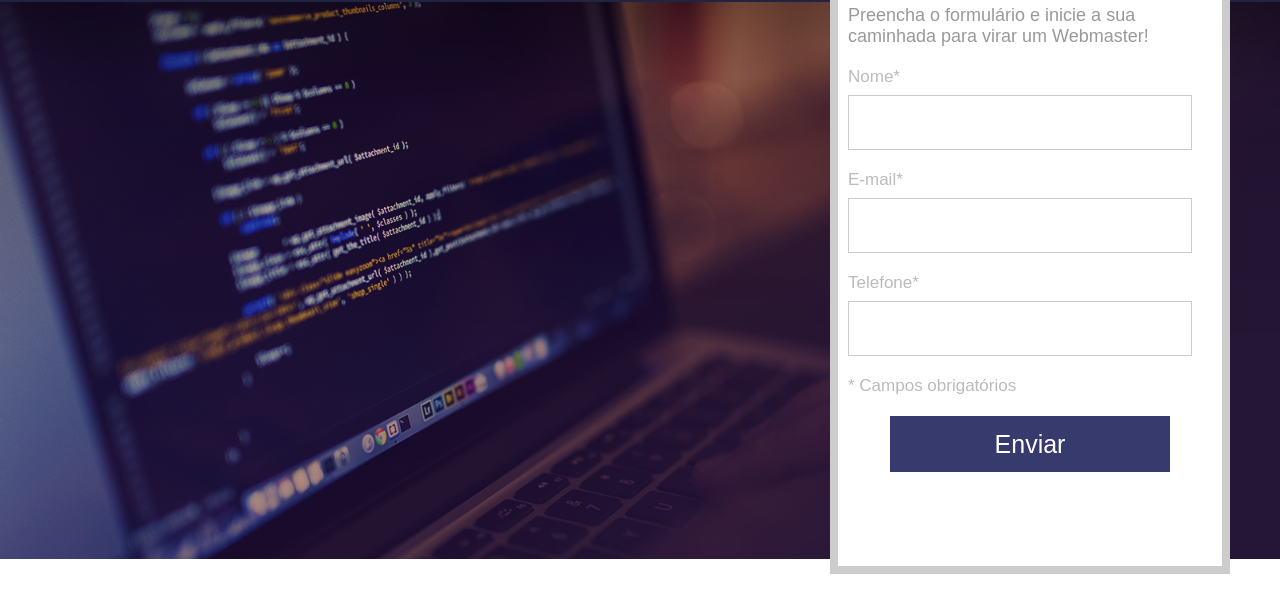
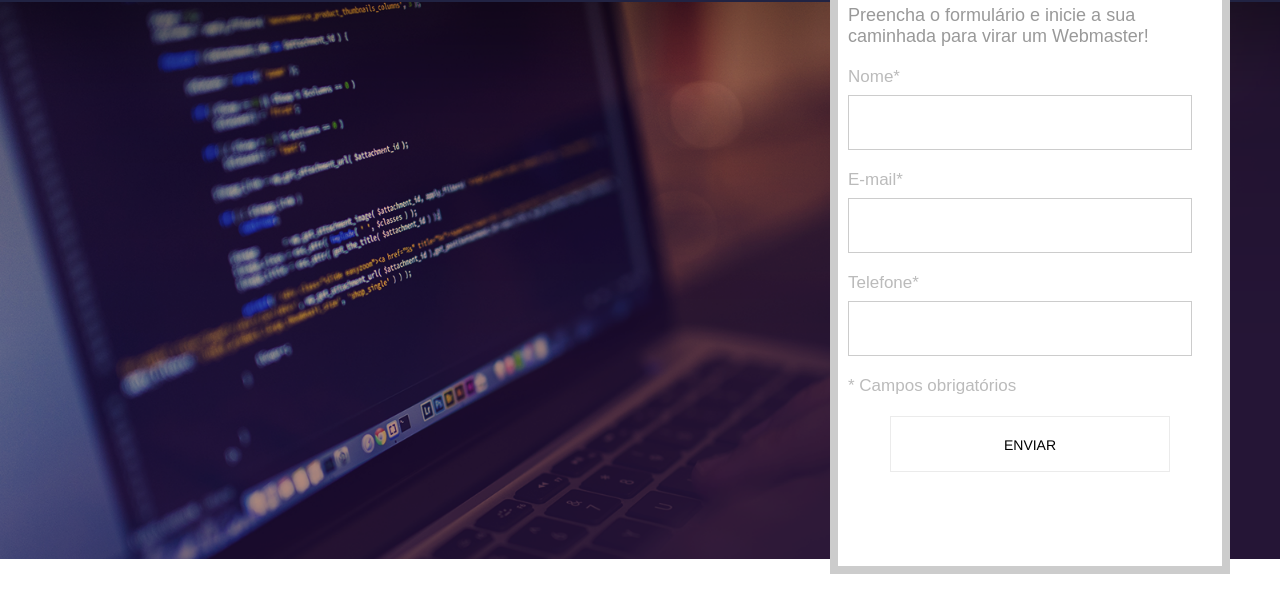
Before and after one commit to OtavioFer/Danki-Projeto-1, a plain HTML site: page index.html in a window 1280 px wide. Shown: the part 58-670 px from the top of the page. Drawn offline with Linux system fonts and the light colour scheme.

Commit message:
Button edit

```diff
--- a/index.html
+++ b/index.html
@@ -40,11 +40,13 @@
             <p class="warning">* Campos obrigatórios</p>
 
             <div class="input-submit-container">
-              <input type="submit" name="acao" value="Enviar">
+              <button class="button-48" role="button">
+                <span class="text">Enviar</span>
+              </button>
             </div><!-- input-submit-container -->
           </form>
-        </div><!-- form -->
-      </div> <!-- center -->
+        </div> <!-- form -->
+      </div><!-- center -->
     </div><!-- container-banner -->
   </body>
 </html>
--- a/src/css/style.css
+++ b/src/css/style.css
@@ -76,13 +76,73 @@
   text-align: center;
 }
 
-.form input[type="submit"] {
-  cursor: pointer;
+.form button {
   width: 280px;
   height: 56px;
-  background-color: #363a6d;
-  color: white;
-  font-size: 25px;
   display: inline-block;
-  border: 0;
+  border: 1px solid #ebebeb;
 }
+
+.button-48 {
+  width: 280px;
+  height: 56px;
+  appearance: none;
+  background-color: #ffffff;
+  border-width: 0;
+  box-sizing: border-box;
+  color: #000000;
+  cursor: pointer;
+  display: inline-block;
+  font-family: Clarkson, Helvetica, sans-serif;
+  font-size: 14px;
+  font-weight: 500;
+  letter-spacing: 0;
+  line-height: 1em;
+  margin: 0;
+  opacity: 1;
+  outline: 0;
+  padding: 1.5em 2.2em;
+  position: relative;
+  text-align: center;
+  text-decoration: none;
+  text-rendering: geometricprecision;
+  text-transform: uppercase;
+  transition: opacity 300ms cubic-bezier(0.694, 0, 0.335, 1),
+    background-color 100ms cubic-bezier(0.694, 0, 0.335, 1),
+    color 100ms cubic-bezier(0.694, 0, 0.335, 1);
+  user-select: none;
+  -webkit-user-select: none;
+  touch-action: manipulation;
+  vertical-align: baseline;
+  white-space: nowrap;
+}
+
+.button-48:before {
+  animation: opacityFallbackOut 0.5s step-end forwards;
+  backface-visibility: hidden;
+  background-color: #ebebeb;
+  clip-path: polygon(-1% 0, 0 0, -25% 100%, -1% 100%);
+  content: "";
+  height: 100%;
+  left: 0;
+  position: absolute;
+  top: 0;
+  transform: translateZ(0);
+  transition: clip-path 0.5s cubic-bezier(0.165, 0.84, 0.44, 1),
+    -webkit-clip-path 0.5s cubic-bezier(0.165, 0.84, 0.44, 1);
+  width: 100%;
+}
+
+.button-48:hover:before {
+  animation: opacityFallbackIn 0s step-start forwards;
+  clip-path: polygon(0 0, 101% 0, 101% 101%, 0 101%);
+}
+
+.button-48:after {
+  background-color: #ffffff;
+}
+
+.button-48 span {
+  z-index: 1;
+  position: relative;
+}
```
